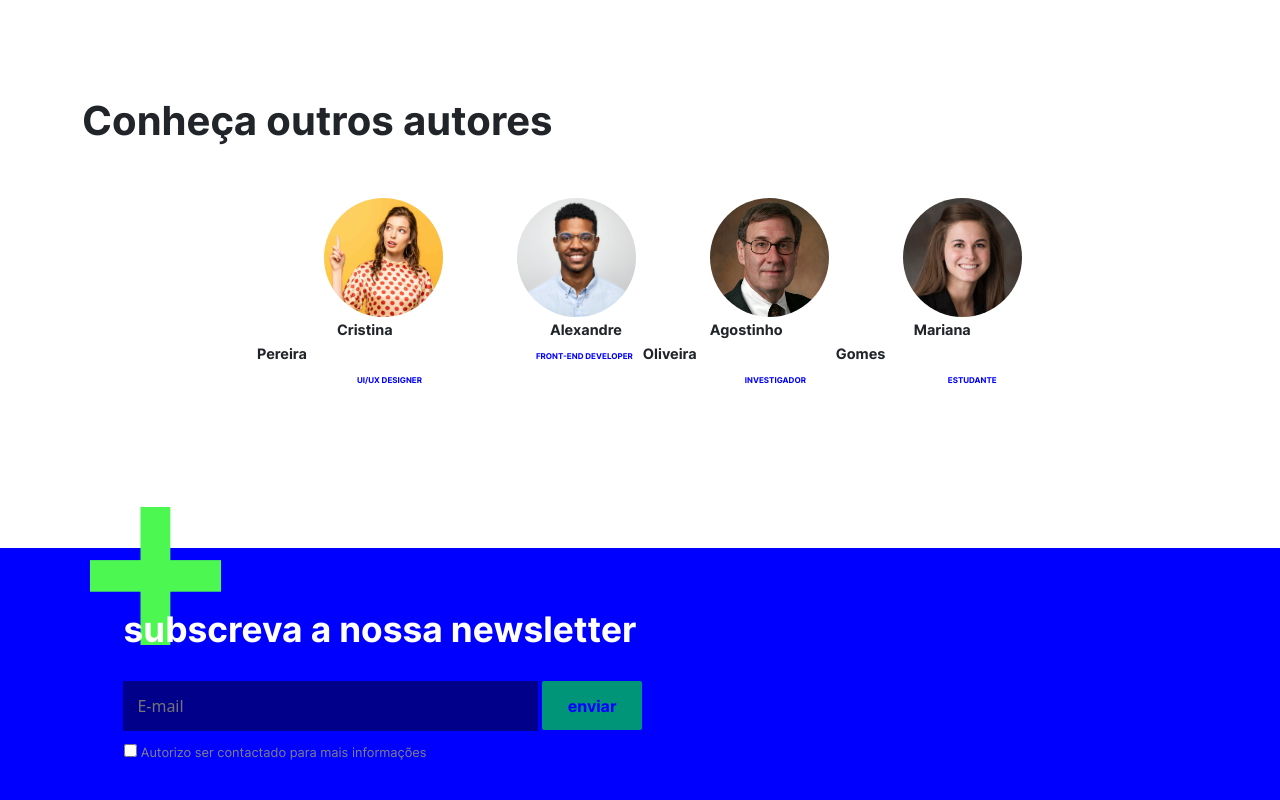
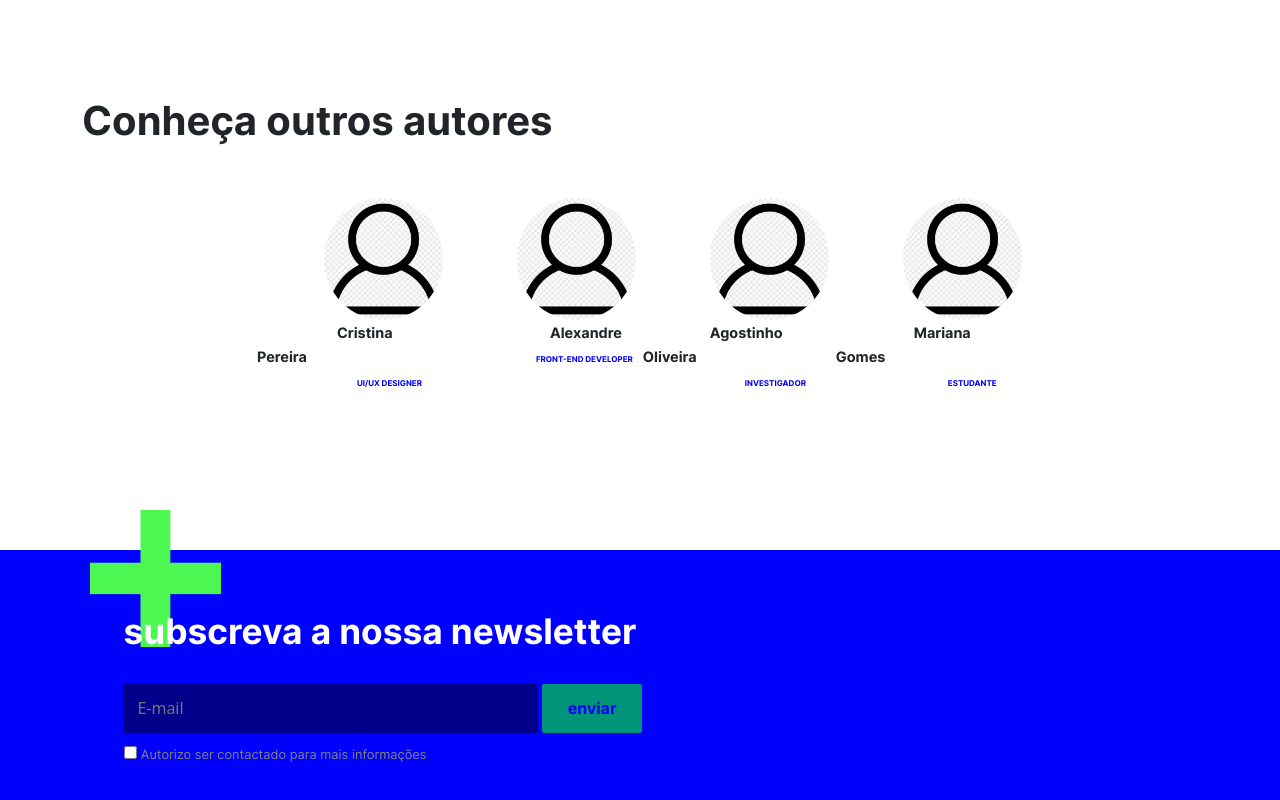
Before and after one commit to joseoliv08/Website-Practice, a plain HTML site: page index.html in a window 1280 px wide. Shown: the part 1614-2414 px from the top of the page. Drawn offline with nearby package versions, Linux system fonts and the light colour scheme.

Commit message:
Final Version

```diff
--- a/index.html
+++ b/index.html
@@ -14,7 +14,7 @@
         <img src="./img/arrow-ilustr.svg" style="float: left; position: absolute; width: 140px; height: 140px; top: 310px; left: -45px; overflow: hidden;">
         <div class="container">
             <nav class="navbar navbar-expand-lg navbar-light" id="navBar" style="position: fixed; top: 0px; background-color: white; width: 100%; margin: 0;">
-                <a class="navbar-brand" href="#"><img src="./logos/logo-skoiy-color.svg"></a>
+                <a class="navbar-brand" href="#"><img style="width: 60px;" src="./img/eagle_by_simc_800x600.webp"></a>
                 <button class="navbar-toggler" type="button" data-toggle="collapse" data-target="#navbarNav" aria-controls="navbarNav" aria-expanded="false" aria-label="Toggle navigation">
                   <span class="navbar-toggler-icon"></span>
                 </button>
@@ -49,7 +49,7 @@
 
                   <aside style="float: right; margin-right: 22%;">
                     <div class="sticky">
-                      <img src="./img/alice.jpg" alt="Avatar" style="border-radius: 50%; border: 4px solid blue; width: 80%; height: 145%;">
+                      <img src="./img/person.png" alt="Avatar" style="border-radius: 50%; border: 4px solid blue; width: 80%; height: 145%;">
                       <div style="margin-top: 35px; font-size: 65%; color: blue;">
                         <a2>READ BY CHAPTERS</a2><br>
                       </div>
@@ -146,22 +146,22 @@
               <h1 style="font-weight: bold;">Conheça outros autores</h1>
                 <div class="slides" style="margin-left: 170px;">
                   <div class="column" style="float: left; width: 25%; padding: 5px;">
-                    <img src="./img/cristina-pereira.jpg" alt="Avatar" style="border-radius: 50%; width: 65%; margin-left: 67px; margin-top: 40px;"><br>
+                    <img src="./img/person.png" alt="Avatar" style="border-radius: 50%; width: 65%; margin-left: 67px; margin-top: 40px;"><br>
                     <a2 style="margin-left: 80px; font-size: 90%;">Cristina Pereira</a2><br>
                     <a2 style="color: blue; font-size: 50%; margin-left: 100px;">UI/UX DESIGNER</a2>
                   </div>
                   <div class="column" style="float: left; width: 25%; padding: 5px;">
-                    <img src="./img/alexandre.jpg" alt="Avatar" style="border-radius: 50%; width: 65%; margin-left: 67px; margin-top: 40px;"><br>
+                    <img src="./img/person.png" alt="Avatar" style="border-radius: 50%; width: 65%; margin-left: 67px; margin-top: 40px;"><br>
                     <a2 style="margin-top: 30px; margin-left: 100px; font-size: 90%;">Alexandre</a2><br>
                     <a2 style="color: blue; font-size: 50%; margin-left: 86px;">FRONT-END DEVELOPER</a2>
                   </div>
                   <div class="column" style="float: left; width: 25%; padding: 5px;">
-                    <img src="./img/agostinho-oliveira.jpg" alt="Avatar" style="border-radius: 50%; width: 65%; margin-left: 67px; margin-top: 40px;"><br>
+                    <img src="./img/person.png" alt="Avatar" style="border-radius: 50%; width: 65%; margin-left: 67px; margin-top: 40px;"><br>
                     <a2 style="margin-top: 30px; margin-left: 67px; font-size: 90%;">Agostinho Oliveira</a2><br>
                     <a2 style="color: blue; font-size: 50%; margin-left: 102px;">INVESTIGADOR</a2>
                   </div>
                   <div class="column" style="float: left; width: 25%; padding: 5px;">
-                    <img src="./img/mariana-gomes.jpg" alt="Avatar" style="border-radius: 50%; width: 65%; margin-left: 67px; margin-top: 40px;"><br>
+                    <img src="./img/person.png" alt="Avatar" style="border-radius: 50%; width: 65%; margin-left: 67px; margin-top: 40px;"><br>
                     <a2 style="margin-top: 30px; margin-left: 78px; font-size: 90%;">Mariana Gomes</a2><br>
                     <a2 style="color: blue; font-size: 50%; margin-left: 112px;">ESTUDANTE</a2>
                   </div>
--- a/style.css
+++ b/style.css
@@ -95,7 +95,7 @@ footer {
     transition: all 0.2s;
   }
 
-  .button--loading .button__text {
+.button--loading .button__text {
     visibility: hidden;
     opacity: 0;
   }
```
Also changed, not shown: img/agostinho-oliveira.jpg (deleted), img/alexandre.jpg (deleted), img/alice.jpg (deleted), img/cristina-pereira.jpg (deleted), img/eagle.png (added), img/eagle_by_simc_800x600.webp (added), img/mariana-gomes.jpg (deleted), img/person.png (added).
